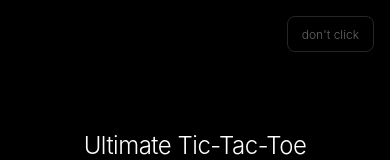
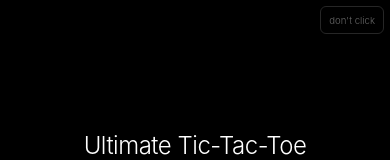
Before and after one commit to cotangens8/game, a React (Vite) app: page / in a window 390 px wide. Shown: the top 160 px of the page. Built offline with nearby package versions, Linux system fonts and the light colour scheme; no server answers.

Commit message:
Fix don't click button size and position on mobile

```diff
--- a/src/App.css
+++ b/src/App.css
@@ -323,27 +323,29 @@ h1 {
 /* Don't Click Button */
 .dont-click-btn {
   position: absolute;
-  top: 1rem;
-  right: 1rem;
-  padding: 0.5rem 0.875rem;
-  background: transparent;
+  top: 0.5rem;
+  right: 0.5rem;
+  padding: 0.375rem 0.625rem;
+  background: rgba(0, 0, 0, 0.7);
   border: 1px solid #262626;
   color: #666;
-  border-radius: 0.5rem;
-  font-size: 0.75rem;
+  border-radius: 0.375rem;
+  font-size: 0.65rem;
   font-weight: 300;
   cursor: pointer;
   transition: all 0.2s;
   font-family: inherit;
   touch-action: manipulation;
-  min-height: 36px;
   z-index: 100;
   user-select: none;
+  backdrop-filter: blur(10px);
+  -webkit-backdrop-filter: blur(10px);
 }
 
 .dont-click-btn:active {
   transform: scale(0.95);
   border-color: #404040;
+  color: #999;
 }
 
 /* Rick Roll */
@@ -458,6 +460,14 @@ h1 {
   .small-board {
     padding: 0.15rem;
   }
+
+  .dont-click-btn {
+    top: 0.375rem;
+    right: 0.375rem;
+    padding: 0.25rem 0.5rem;
+    font-size: 0.6rem;
+    min-height: 28px;
+  }
 }
 
 /* Very Small Phones */
```
